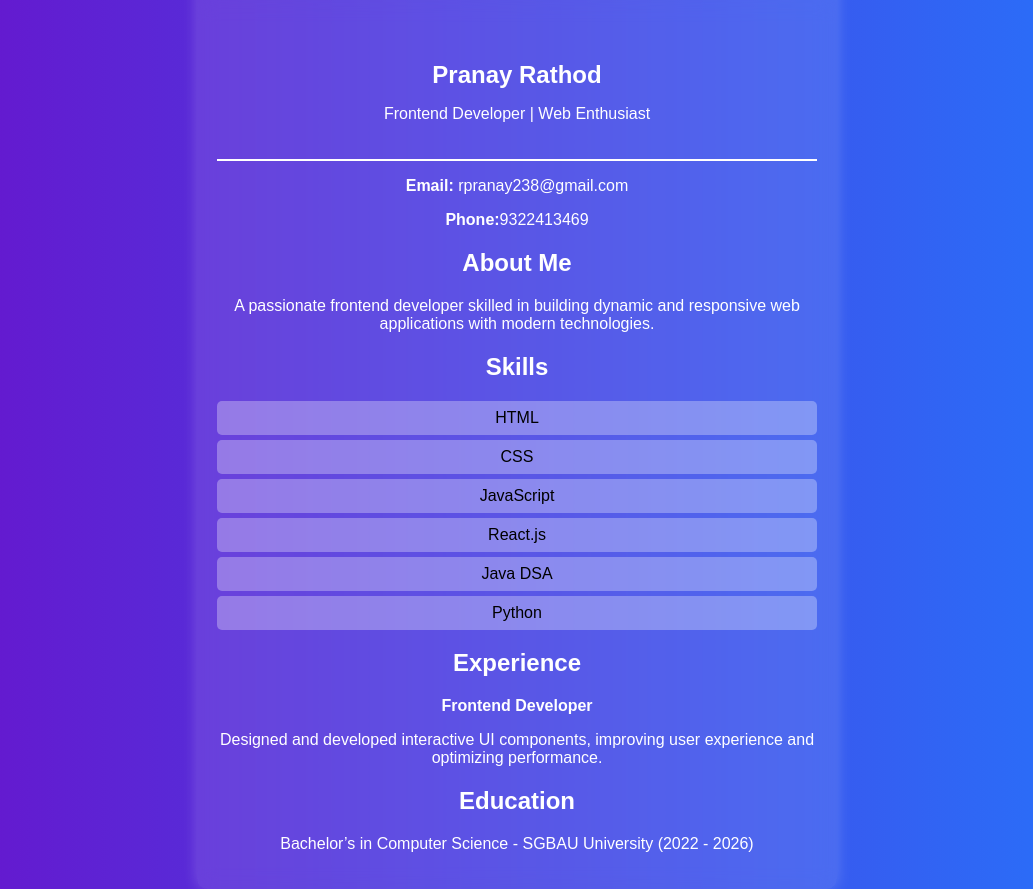
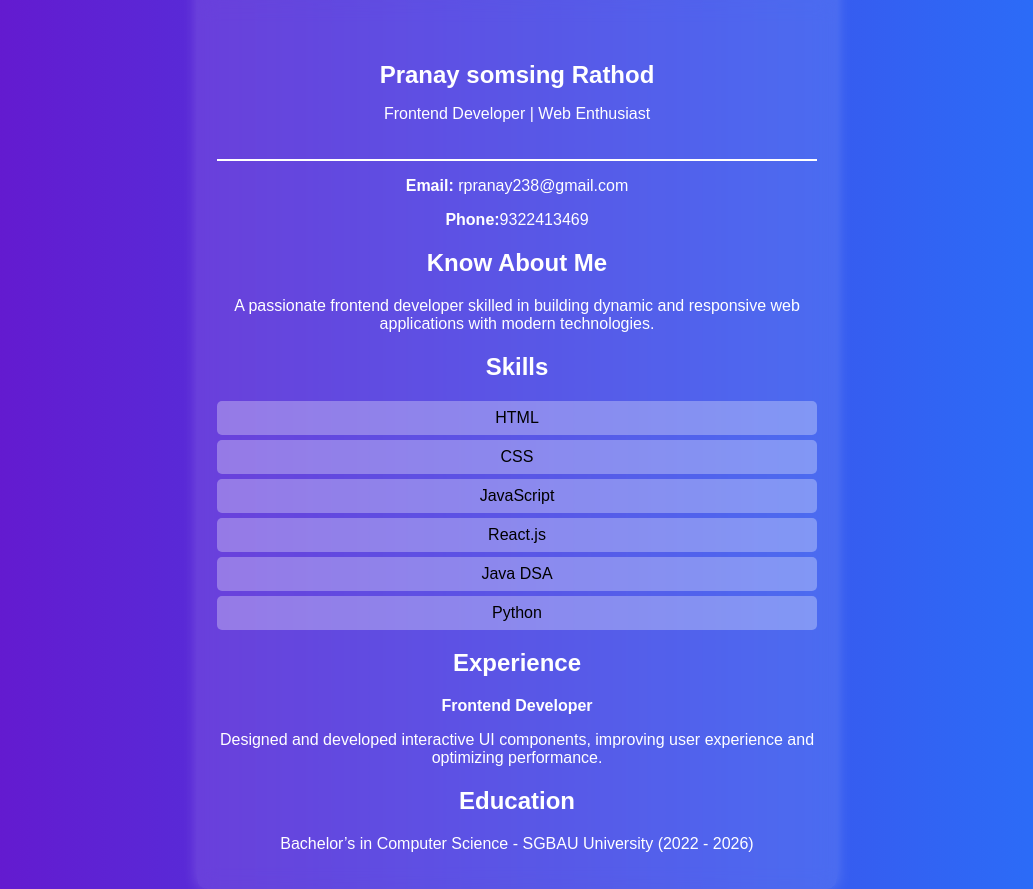
Before and after one commit to Pranay16062003/githubtry, a plain HTML site: page index.html in a window 1280 px wide. Shown: the whole page, without its empty margins (123-1156 px from the left). Drawn offline with Linux system fonts and the light colour scheme.

Commit message:
Update index.html with its middle name

```diff
--- a/index.html
+++ b/index.html
@@ -11,7 +11,7 @@
     <div class="container">
         <header>
             <div class="profile-img"></div>
-            <h1>Pranay Rathod</h1>
+            <h1>Pranay somsing  Rathod</h1>
             <p>Frontend Developer | Web Enthusiast</p>
         </header>
         <section class="contact">
@@ -20,7 +20,7 @@
             <!-- <p><strong>Website:</strong> <a href="https://www.pranayrathod.com" target="_blank">www.johndoe.com</a></p> -->
         </section>
         <section class="about">
-            <h2>About Me</h2>
+            <h2>Know About Me</h2>
             <p>A passionate frontend developer skilled in building dynamic and responsive web applications with modern technologies.</p>
         </section>
         <section class="skills">
```
